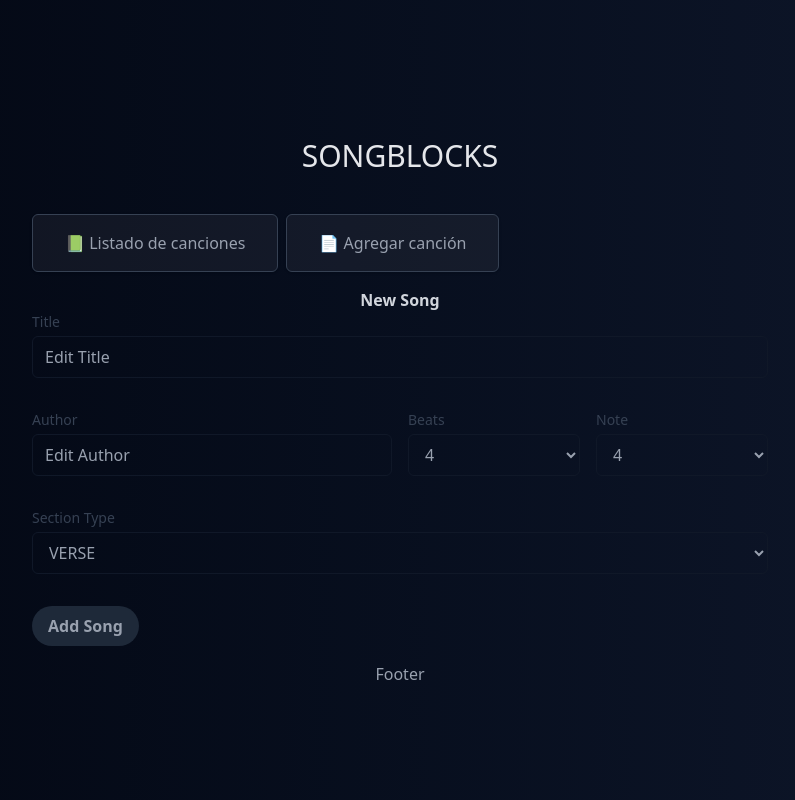
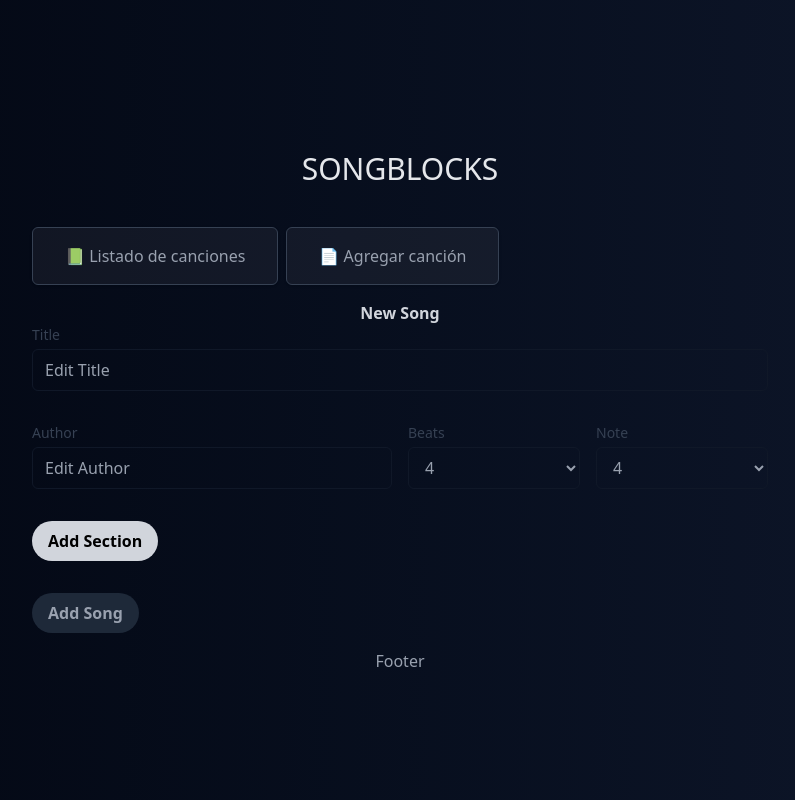
Before and after one commit to horaciodominguez/chordblocks-react-typescript, a React (Vite) app: page /new in a window 1280 px wide. Shown: the whole page, without its empty margins (240-1035 px from the left). Built offline with nearby package versions, Linux system fonts and the light colour scheme.

Commit message:
Refactor SongForm and SongFormPendingSection components

```diff
--- a/src/modules/songs/components/SongForm.tsx
+++ b/src/modules/songs/components/SongForm.tsx
@@ -1,12 +1,6 @@
-
-
-
 import Button from "@/components/ui/Button"
-
+import { useSongForm } from "../hooks/useSongForm"
 import { type Song as SongType } from "../types/song.types"
-
-import { Song } from "./Song"
-import { useSongForm } from "../hooks/useSongForm"
 import { SongFormMeta } from "./SongFormMeta"
 import { SongFormPendingSection } from "./SongFormPendingSection"
 
@@ -32,13 +26,6 @@ export const SongForm = ({ handleAddSong }: Props) => {
 
       <SongFormPendingSection dispatch={dispatch} state={state} />
 
-      {state.song.songSections.length > 0 &&
-        <>
-            <h2>Temporary Song</h2>
-            <Song song={song} />
-        </>
-      }
-
       <div className="mb-4">
         <Button
           type="submit"
--- a/src/modules/songs/components/SongFormPendingSection.tsx
+++ b/src/modules/songs/components/SongFormPendingSection.tsx
@@ -9,6 +9,8 @@ import type { Action } from "../state/songFormReducer"
 import { chordsData } from "@/modules/chords/data/chords";
 import { SectionTag } from "./SectionTag";
 import { PendingSectionDnd } from "./PendingSectionDnd";
+import { useState } from "react";
+import { Sections } from "./Sections";
 
 type Props = {
   dispatch: React.Dispatch<Action>,
@@ -22,8 +24,16 @@ type Props = {
 }
 
 export function SongFormPendingSection({ dispatch, state }: Props) {
+
+  const [isEditingSection, setIsEditingSection] = useState(false)
+
   return (
     <>
+
+      {
+        isEditingSection ? (
+
+          <div className="border-[.1px] border-gray-700 bg-black/20 rounded-md p-4 shadow-sm">
             <div className="mb-4">
               <Select
                 name="sectionType"
@@ -77,6 +87,7 @@ export function SongFormPendingSection({ dispatch, state }: Props) {
                   variant="secondary"
                   onClick={() => {
                     dispatch({ type: "ADD_CHORD" });
+
                   }}
                 >
                   Add Chord
@@ -113,13 +124,44 @@ export function SongFormPendingSection({ dispatch, state }: Props) {
                   <Button
                     type="button"
                     variant="primary"
-              onClick={() => dispatch({ type: "FINALIZE_SECTION" })}
+                    onClick={
+                      () => (dispatch({ type: "FINALIZE_SECTION" }), setIsEditingSection(false))
+                    }
                   >
                     Finalize Section
                   </Button>
                 </div>
               </div>
             )}
+          </div>
+
+        ) : (
+          <div className="mb-4">
+
+            {
+            state.song.songSections.length > 0 && (
+
+              state.song.songSections.map(section => (
+                <div key={section.id} className="mb-2">
+                  <SectionTag typeName={section.type} />
+                  <Sections section={section} timeSignature={state.song.timeSignature} />
+                </div>
+              ))
+
+            )}
+
+            <Button
+              type="button"
+              variant="secondary"
+              onClick={() => setIsEditingSection(true)}
+            >
+              Add Section
+            </Button>
+          </div>
+        )
+      }
+
+
     </>
   )
 }
```
Lines whose indentation alone changed are shown as unchanged.
